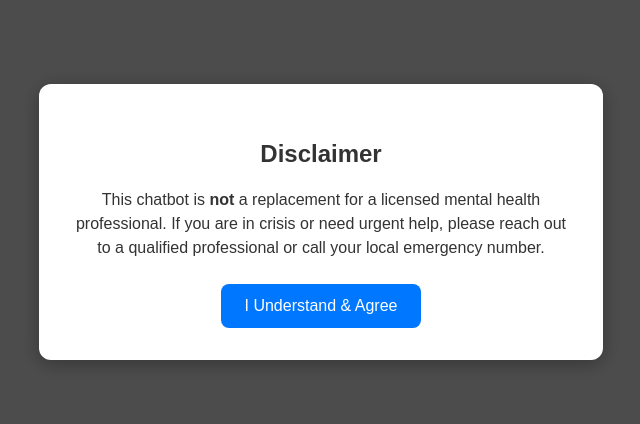
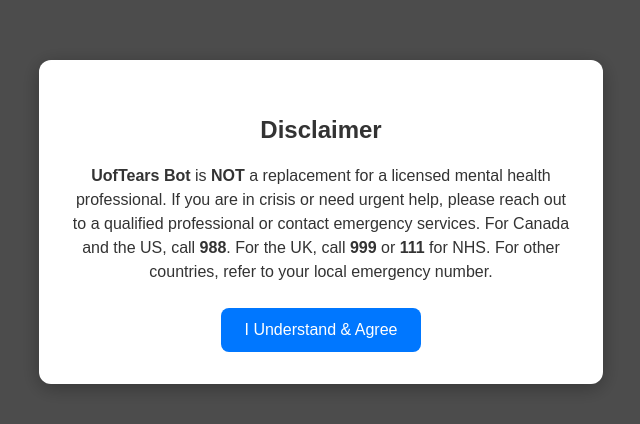
Before and after one commit to Raiden-Makoto/UofTears-Bot-Com, a React (Vite) app: page / in a window 1280 px wide. Shown: the part 178-602 px from the top of the page, without its empty margins (319-959 px from the left). Built offline with nearby package versions, Linux system fonts and the light colour scheme.

Commit message:
updated disclaimer message

```diff
--- a/src/App.jsx
+++ b/src/App.jsx
@@ -14,10 +14,13 @@ function App() {
           <div className="modal">
             <h2>Disclaimer</h2>
             <p>
-              This chatbot is <strong>not</strong> a replacement for a licensed
+              <strong>UofTears Bot</strong> is <strong>NOT</strong> a replacement for a licensed
               mental health professional.
               If you are in crisis or need urgent help, please reach out to a qualified
-              professional or call your local emergency number.
+              professional or contact emergency services.
+              For Canada and the US, call <strong>988</strong>.
+              For the UK, call <strong>999</strong> or <strong>111</strong> for NHS.
+              For other countries, refer to your local emergency number.
             </p>
             <button className="agree-btn" onClick={() => setAgreed(true)}>
               I Understand & Agree
```
